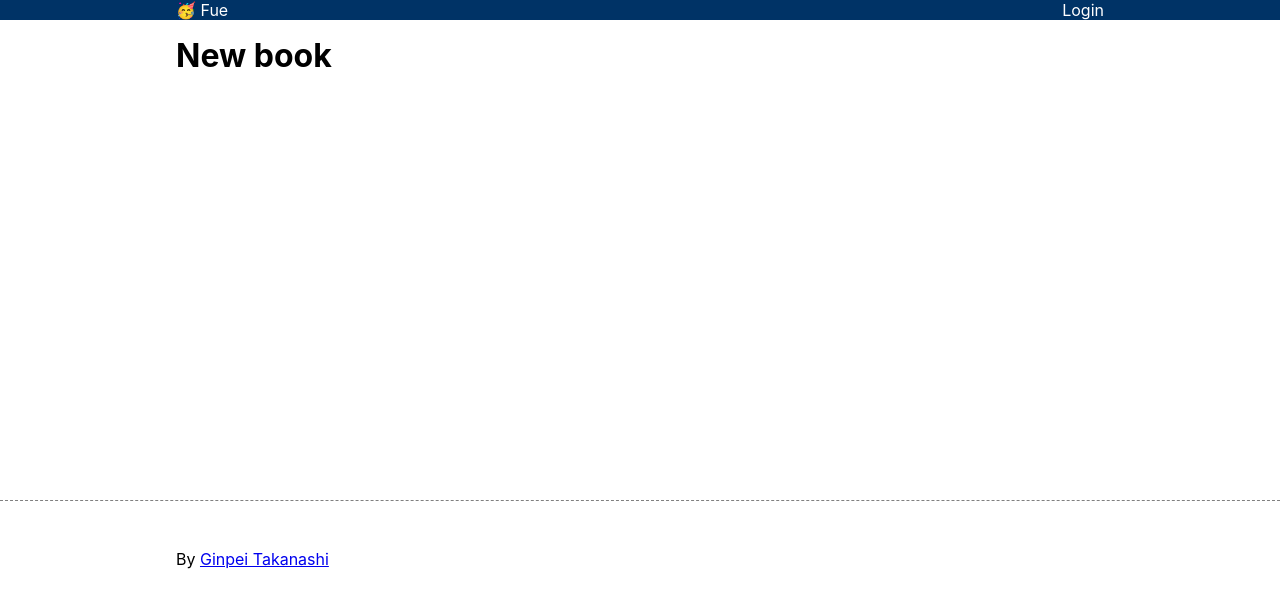
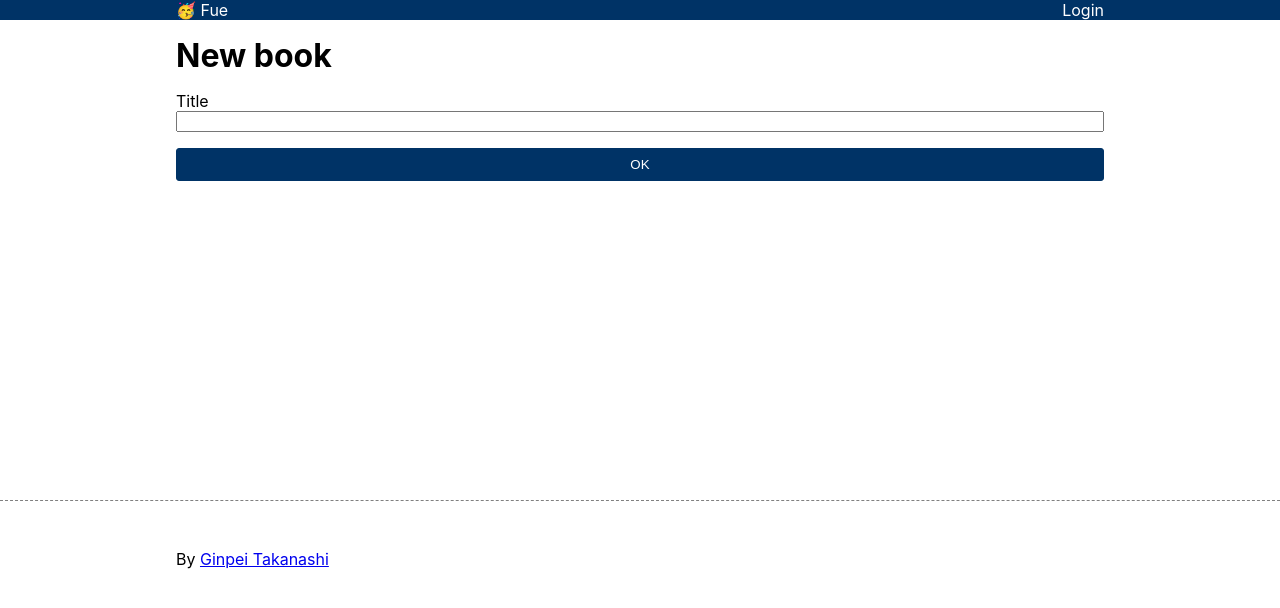
Before and after one commit to ginpei/fue, a Next.js app: page /my/books/create in a window 1280 px wide. Shown: the top 608 px of the page. Built offline with nearby package versions, Linux system fonts and the light colour scheme; no server answers.

Commit message:
feat: 🎸 create book

```diff
--- /dev/null
+++ b/src/domains/books/Book.ts
@@ -0,0 +1,14 @@
+import { createDataRecord, DataRecord } from "../dataRecords/DataRecord";
+
+export interface Book extends DataRecord {
+  title: string;
+}
+
+export type BookCallback = (book: Book) => void;
+
+export function createBook(init?: Book): Book {
+  return {
+    ...createDataRecord(init),
+    title: init?.title ?? "",
+  };
+}
--- /dev/null
+++ b/src/domains/books/BookDb.ts
@@ -0,0 +1,39 @@
+import { addDoc, collection, CollectionReference, doc, DocumentReference, Firestore, getDoc, getFirestore, setDoc } from "firebase/firestore";
+import { Book, createBook } from "./Book";
+
+export async function saveBook(book: Book, db = getFirestore()): Promise<string> {
+  const coll = getBookCollection(db);
+
+  // new
+  if (book.id === "")  {
+    const ref = await addDoc(coll, book);
+    return ref.id;
+  }
+
+  // update
+  const ref = getBookDoc(db, book.id);
+  await setDoc(ref, book);
+  return book.id;
+}
+
+export async function loadBook(bookId: string, db = getFirestore()): Promise<Book | null> {
+  const ref = getBookDoc(db, bookId);
+  const ss = await getDoc(ref);
+  if (!ss.exists) {
+    return null;
+  }
+
+  const book = createBook(ss.data() as Book);
+  return book;
+}
+
+function getBookCollection(db: Firestore): CollectionReference {
+  const coll = collection(db, "books");
+  return coll;
+}
+
+function getBookDoc(db: Firestore, bookId: string): DocumentReference {
+  const coll = getBookCollection(db);
+  const ref = doc(coll, bookId);
+  return ref;
+}
--- /dev/null
+++ b/src/domains/books/BookForm.tsx
@@ -0,0 +1,46 @@
+import { ChangeEventHandler, FormEventHandler } from "react";
+import { FieldSet } from "../../ui/forms/FieldSet";
+import { InputField } from "../../ui/forms/InputField";
+import { PrimaryButton } from "../../ui/forms/NiceButton";
+import { VStack } from "../../ui/util/VStack";
+import { Book, BookCallback } from "./Book";
+
+export interface BookFormProps {
+  book: Book;
+  disabled: boolean;
+  onChange: BookCallback;
+  onSubmit: BookCallback;
+}
+
+export function BookForm({ book, disabled, onChange, onSubmit }: BookFormProps): JSX.Element {
+  const onFormSubmit: FormEventHandler = (event) => {
+    event.preventDefault();
+    onSubmit(book);
+  };
+
+  const onInputChange: ChangeEventHandler<HTMLInputElement> = (event) => {
+    const { name, value } = event.currentTarget;
+    if (name === "title") {
+      onChange({ ...book, title: value });
+    } else {
+      throw new Error(`Unknown input name: ${name || "(empty)"}`);
+    }
+  };
+
+  return (
+    <form className="BookForm" onSubmit={onFormSubmit}>
+      <FieldSet disabled={disabled}>
+        <VStack>
+          <InputField
+            label="Title"
+            name="title"
+            onChange={onInputChange}
+            required
+            value={book.title}
+          />
+          <PrimaryButton>OK</PrimaryButton>
+        </VStack>
+      </FieldSet>
+    </form>
+  );
+}
--- /dev/null
+++ b/src/domains/dataRecords/DataRecord.ts
@@ -0,0 +1,13 @@
+export interface DataRecord {
+  createdAt: number;
+  id: string;
+  updatedAt: number;
+}
+
+export function createDataRecord(init?: DataRecord): DataRecord {
+  return {
+    createdAt: init?.createdAt ?? 0,
+    id: init?.id ?? "",
+    updatedAt: init?.updatedAt ?? 0,
+  };
+}
--- a/src/pages/bookCreate/BookCreatePge.tsx
+++ b/src/pages/bookCreate/BookCreatePge.tsx
@@ -1,12 +1,45 @@
+import { useRouter } from "next/router";
+import { useState } from "react";
+import { BookCallback, createBook } from "../../domains/books/Book";
+import { saveBook } from "../../domains/books/BookDb";
+import { BookForm } from "../../domains/books/BookForm";
+import { toError } from '../../functions/errors';
 import { BasicLayout } from "../../layouts/basic/BasicLayout";
+import { ErrorMessage } from "../../ui/util/ErrorMessage";
+import { bookViewPagePath } from "../bookView/bookViewPageMeta";
 
 export interface BookCreatePgeProps {
 }
 
+const emptyBook = createBook();
+
 export function BookCreatePge(): JSX.Element {
+  const router = useRouter();
+  const [book, setBook] = useState(emptyBook);
+  const [saving, setSaving] = useState(false);
+  const [saveError, setSaveError] = useState<Error | null>(null);
+
+  const onBookSubmit: BookCallback = async () => {
+    try {
+      setSaving(true);
+      const bookId = await saveBook(book);
+      router.push(bookViewPagePath(bookId));
+    } catch (error) {
+      setSaveError(toError(error));
+      setSaving(false);
+    }
+  };
+
   return (
     <BasicLayout name="BookCreatePge" title="New book">
       <h1>New book</h1>
+      {saveError && <ErrorMessage error={saveError} />}
+      <BookForm
+        book={book}
+        disabled={saving}
+        onChange={setBook}
+        onSubmit={onBookSubmit}
+      />
     </BasicLayout>
   );
 }
--- /dev/null
+++ b/src/ui/forms/FieldSet.tsx
@@ -0,0 +1,6 @@
+import styled from "styled-components";
+
+export const FieldSet = styled.fieldset`
+  border-style: none;
+  padding: 0;
+`;
--- /dev/null
+++ b/src/ui/forms/InputField.tsx
@@ -0,0 +1,29 @@
+import { DetailedHTMLProps, InputHTMLAttributes } from "react";
+import styled from "styled-components";
+
+export interface InputFieldProps extends InputProps {
+  label: string;
+}
+
+type InputProps = DetailedHTMLProps<InputHTMLAttributes<HTMLInputElement>, HTMLInputElement>;
+
+export function InputField({ label, ...inputProps }: InputFieldProps): JSX.Element {
+  return (
+    <Root className="InputField">
+      <Label>{label}</Label>
+      <Input {...inputProps} />
+    </Root>
+  );
+}
+
+const Root = styled.label`
+  display: flex;
+  flex-direction: column;
+`;
+
+const Label = styled.span`
+`;
+
+const Input = styled.input<{ ref?: any }>`
+  width: 100%;
+`;
--- /dev/null
+++ b/src/ui/forms/NiceButton.tsx
@@ -0,0 +1,12 @@
+import styled from "styled-components";
+
+export const NiceButton = styled.button`
+  padding: 0.5rem 1rem;
+  border: thin solid #036;
+  border-radius: 3px;
+`;
+
+export const PrimaryButton = styled(NiceButton)`
+  color: white;
+  background-color: #036;
+`;
```
